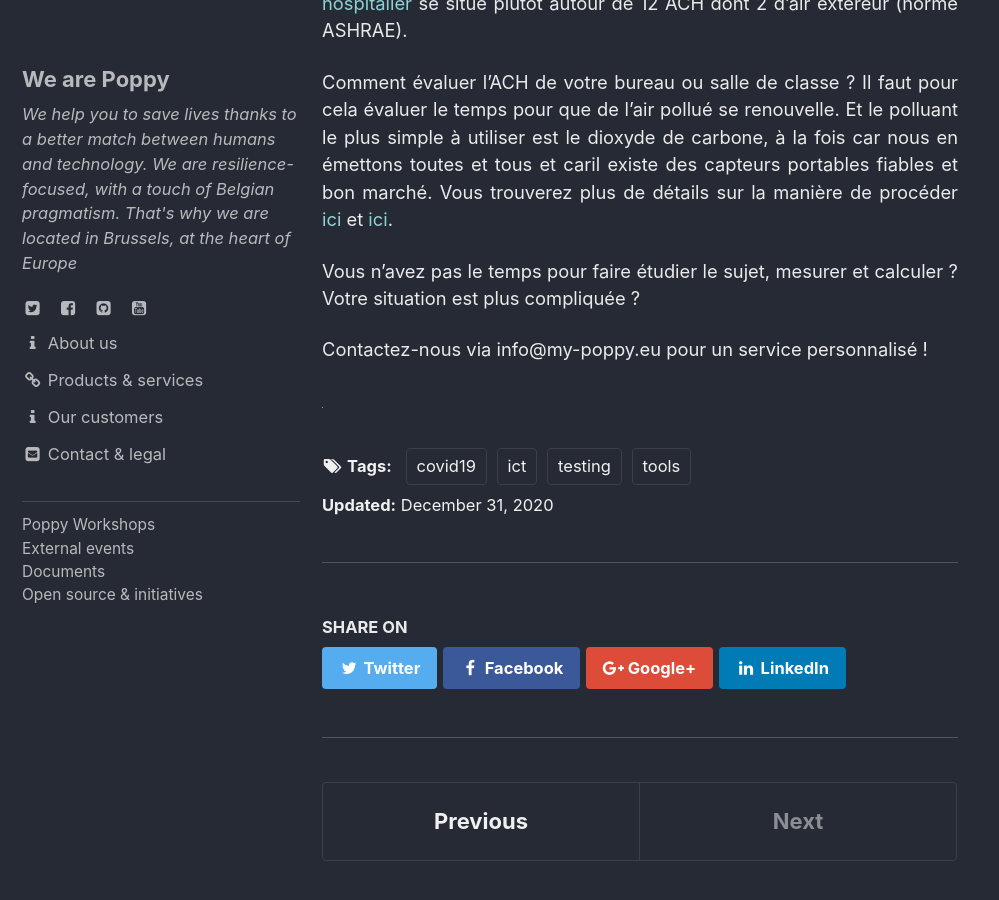
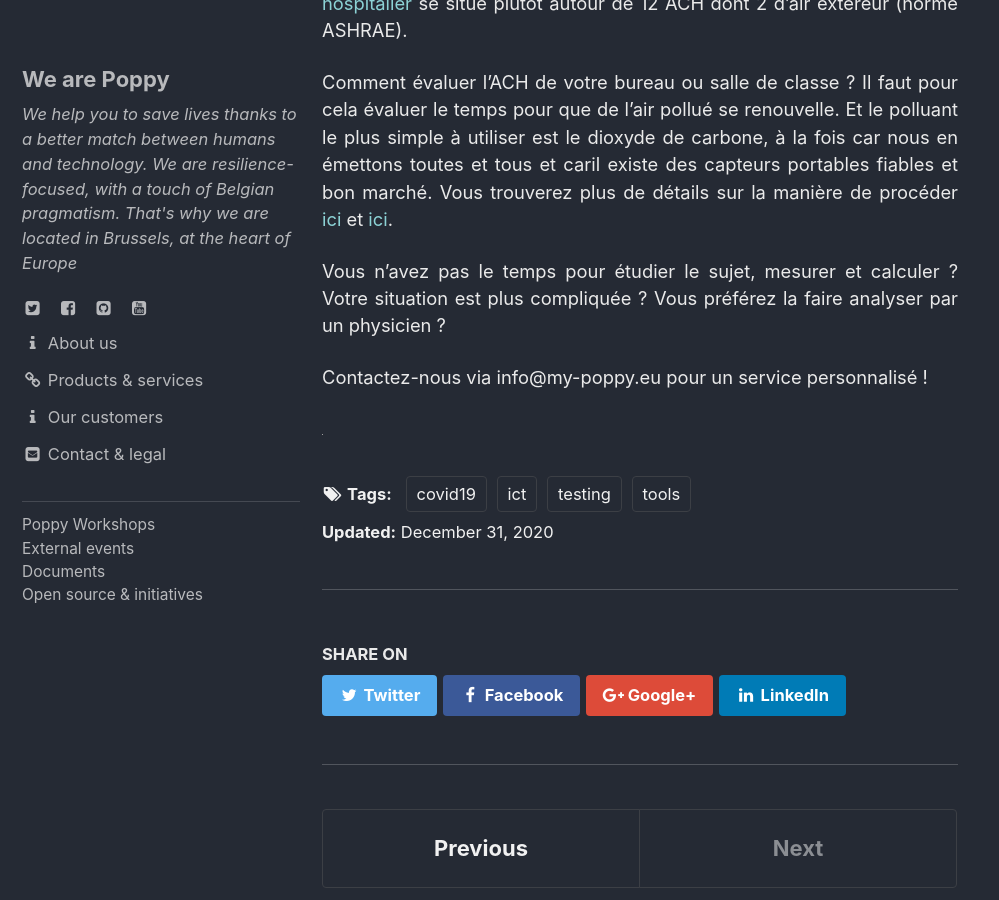
Before and after one commit to ccloquet/ccloquet.github.io, a Jekyll site: the page built from _posts/2020-12-31-ICT-aerosols.md, in a window 1280 px wide and 900 px high, scrolled down 938 px. Shown: the whole window, without its empty margins (0-999 px from the left). Built offline with Jekyll 4.4.1, drawn with Linux system fonts in a browser that asks for light colours; cached includes are drawn as plain includes.

Commit message:
Update 2020-12-31-ICT-aerosols.md

```diff
--- a/_posts/2020-12-31-ICT-aerosols.md
+++ b/_posts/2020-12-31-ICT-aerosols.md
@@ -16,7 +16,7 @@ La ventilation naturelle d'un logement ou d'une pièce de vie correspond à envi
 
 Comment évaluer l'ACH de votre bureau ou salle de classe ? Il faut pour cela évaluer le temps pour que de l'air pollué se renouvelle. Et le polluant le plus simple à utiliser est le dioxyde de carbone, à la fois car nous en émettons toutes et tous et caril existe des capteurs portables fiables et bon marché. Vous trouverez plus de détails sur la manière de procéder [ici](https://schools.forhealth.org/wp-content/uploads/sites/19/2020/08/Harvard-Healthy-Buildings-program-How-to-assess-classroom-ventilation-08-28-2020.pdf) et [ici](https://medium.com/@jjose_19945/how-to-quantify-the-ventilation-rate-of-an-indoor-space-using-a-cheap-co2-monitor-4d8b6d4dab44).
 
-Vous n'avez pas le temps pour faire étudier le sujet, mesurer et calculer ? Votre situation est plus compliquée ?
+Vous n'avez pas le temps pour étudier le sujet, mesurer et calculer ? Votre situation est plus compliquée ? Vous préférez la faire analyser par un physicien ?
 
 Contactez-nous via info@my-poppy.eu pour un service personnalisé !
 
```
